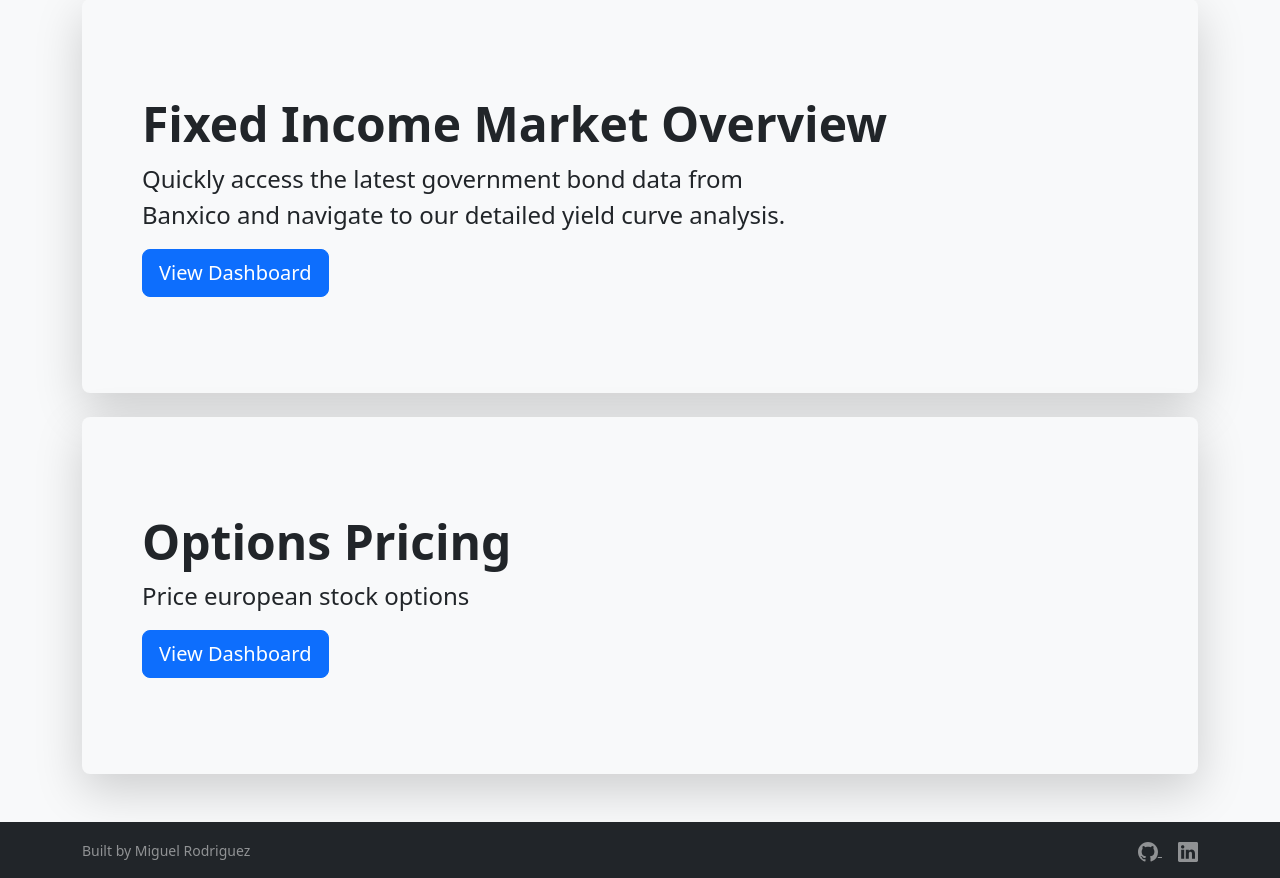
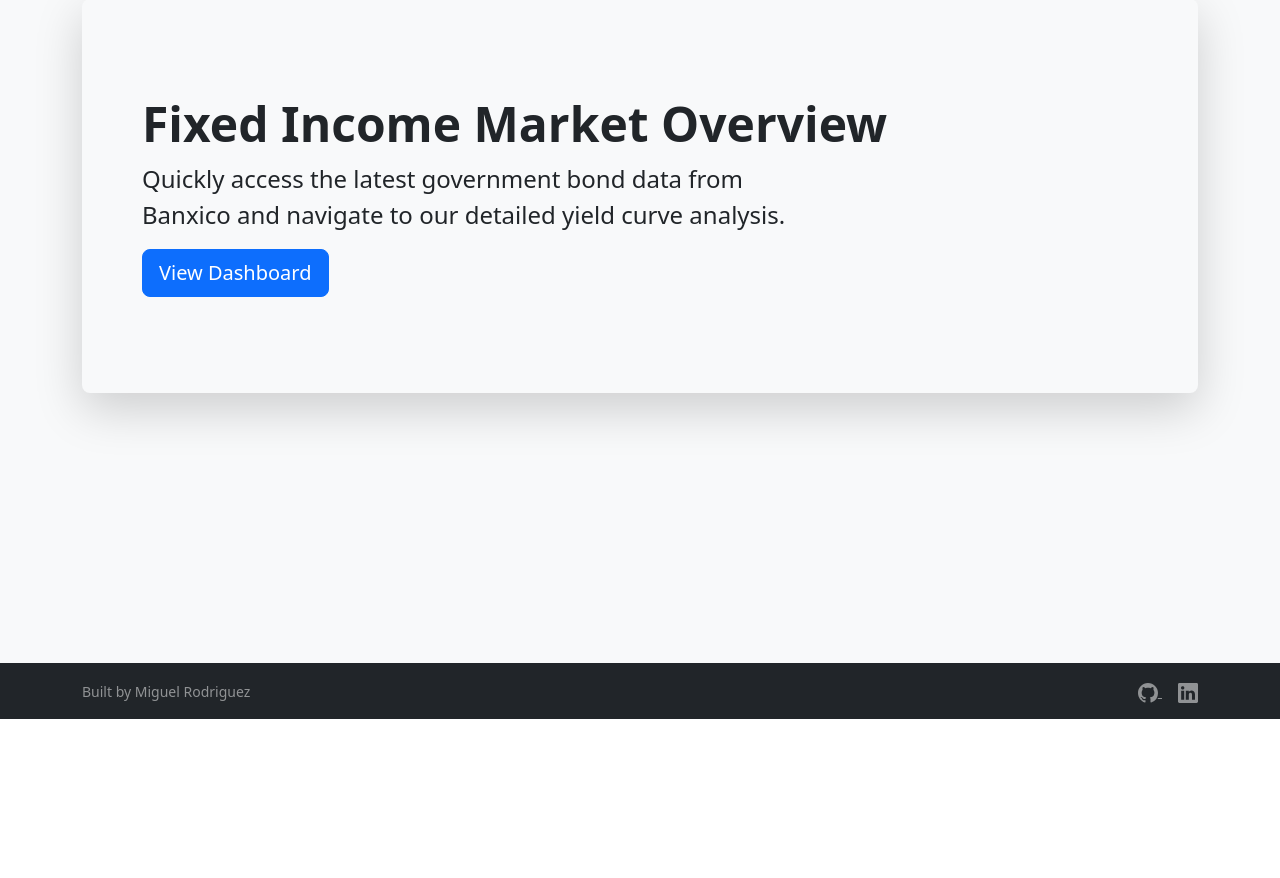
Before and after one commit to mrodrigue3425/FinanceWebsite, a Flask app: page / in a window 1280 px wide. Shown: the part 81-959 px from the top of the page. After the commit the page ends 800 px from the top, so only its background shows below. Run offline with Flask 3, Linux system fonts and the light colour scheme.

Commit message:
fix(dashboard): remove incomplete options pricing functionality

```diff
--- a/src/app.py
+++ b/src/app.py
@@ -129,14 +129,6 @@ def fi_dashboard():
         anchor_date=banxico_data_fetcher.anchor_date
     )
 
-
-# options pricer route
-@app.route("/options_pricing")
-def options_pricer():
-    logger.debug("Rendering options pricing.")
-    return render_template("options_pricing.html")
-
-
 # --- Error Handling ---
 
 
--- a/templates/base.html
+++ b/templates/base.html
@@ -40,7 +40,6 @@
                         </a>
                         <ul class="dropdown-menu dropdown-menu-end" aria-labelledby="navbarDropdownMenuLink">
                             <li><a class="dropdown-item" href="/fi_dashboard">FI Dashboard</a></li>
-                            <li><a class="dropdown-item" href="/options_pricing">Options Pricer</a></li>
                             <li><hr class="dropdown-divider"></li>
                             <li><a class="dropdown-item" href="#">About</a></li>
                         </ul>
@@ -49,9 +48,6 @@
                     <!--  Mobile Menu: Flat List -->
                     <li class="nav-item d-lg-none">
                         <a class="nav-link" href="/fi_dashboard">FI Dashboard</a>
-                    </li>
-                    <li class="nav-item d-lg-none">
-                        <a class="nav-link" href="/options_pricing">Options Pricer</a>
                     </li>
                     <li class="nav-item d-lg-none">
                         <a class="nav-link" href="#">About</a>
--- a/templates/index.html
+++ b/templates/index.html
@@ -12,11 +12,4 @@
             <a href="/fi_dashboard" class="btn btn-primary btn-lg">View Dashboard</a>
         </div>
     </div>
-        <div class="p-5 mb-4 bg-light rounded-3 shadow-lg">
-        <div class="container-fluid py-5">
-            <h1 class="display-5 fw-bold">Options Pricing</h1>
-            <p class="col-md-8 fs-4">Price european stock options</p>
-            <a href="/options_pricing" class="btn btn-primary btn-lg">View Dashboard</a>
-        </div>
-    </div>
 {% endblock %}
```
Also changed, not shown: templates/options_pricing.html (deleted, +0 -11 lines).
